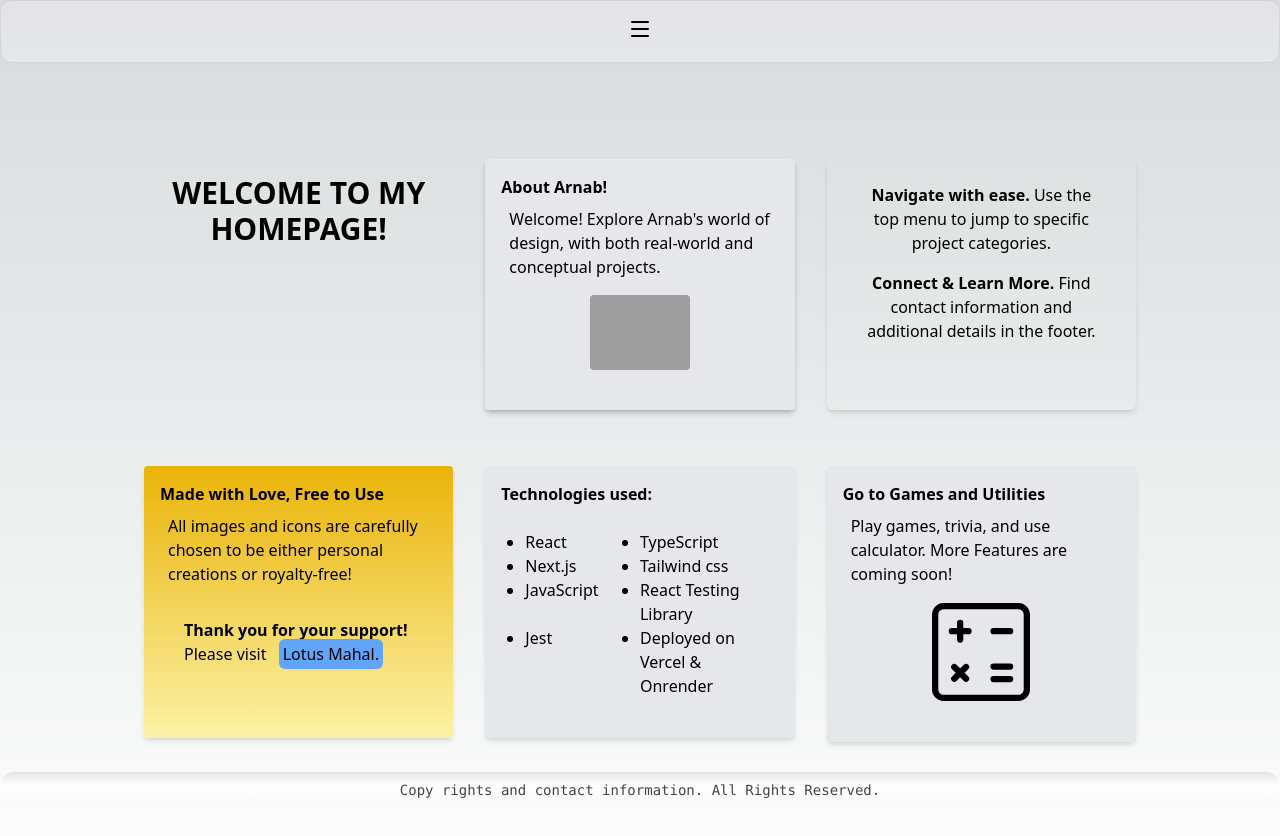
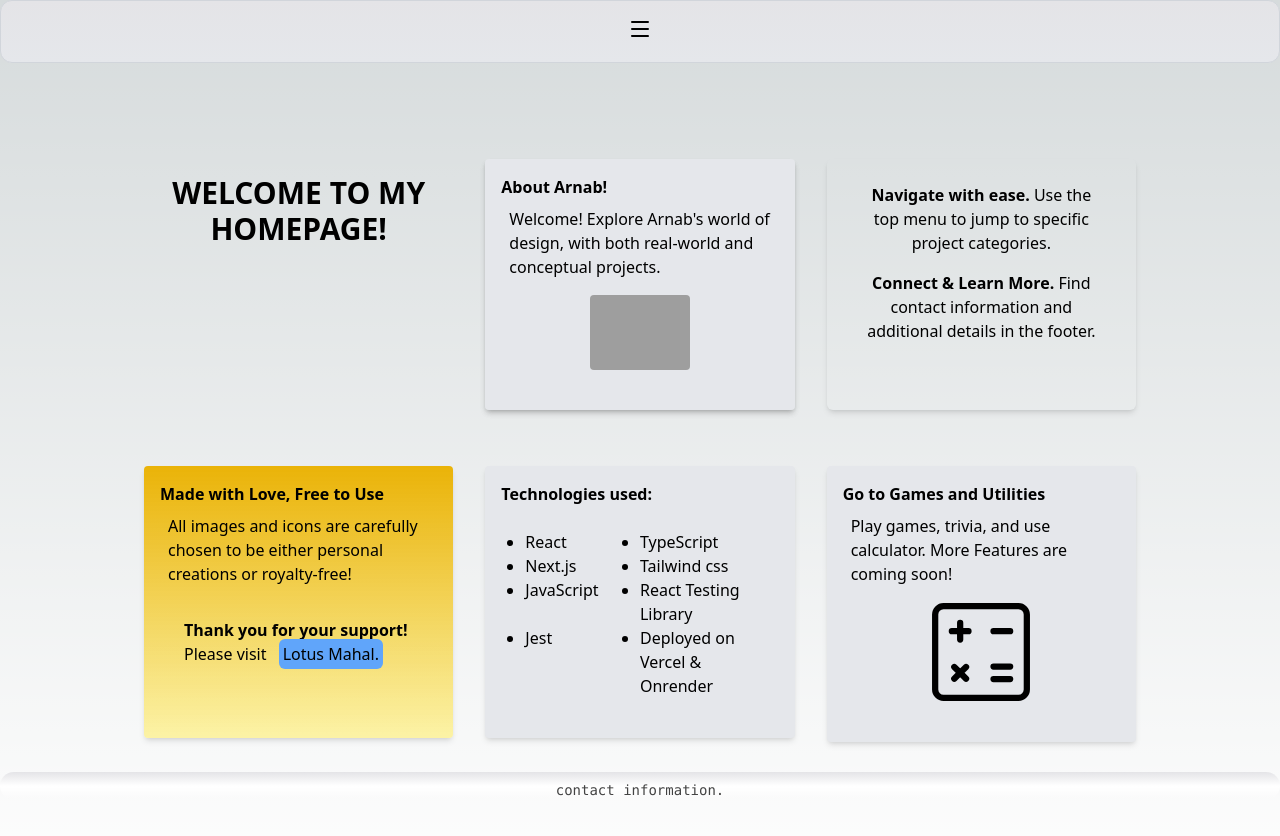
Before and after one commit to arnab-156/arnab-majumdar, a Next.js app: page / in a window 1280 px wide. Shown: the top 836 px of the page. Built offline with nearby package versions, Linux system fonts and the light colour scheme; grey boxes are pictures that could not be loaded.

Commit message:
footer Link and hover delay

```diff
--- a/src/app/components/navigation.tsx
+++ b/src/app/components/navigation.tsx
@@ -10,7 +10,7 @@ export const Navigation = () => {
              sm:w-full lg:w-full lg:static lg:w-auto lg:rounded-xl lg:border lg:bg-gray-200 lg:p-4 lg:dark:bg-zinc-800/30
              hover:w-[96%] hover:sm:w-full hover:ml-2 hover:sm:ml-0 hover:h-fit hover:bg-yellow-600 dark:hover:bg-black hover:opacity-90
              left-0 bottom-3 lg:top-0
-             transition ease-in-out group-hover:duration-300
+             transition ease-in-out delay-150 group-hover:duration-300
              `}>
                 <span className="group-hover:hidden">
                     <button type="button" className="focus:outline-none" aria-label="open menu to navigate">
@@ -41,15 +41,20 @@ export const Navigation = () => {
                     </Link>
                 </div>
             </section>
-            <section className="group fixed left-0 top-0 lg:top-auto lg:bottom-0 flex w-full items-end justify-center bg-gradient-to-b from-zinc-200 via-white dark:from-black dark:via-black hover:bg-yellow-600 hover:h-fit rounded-[36px]">
-                <span className="animate-pulse mt-2 group-hover:hidden">Copy rights and contact information. All Rights Reserved.</span>
-                <div className="hidden group-hover:block m-4 mt-0">
+            <section className={`group fixed left-0 top-0 lg:top-auto lg:bottom-0 flex w-full items-end justify-center
+                bg-gradient-to-b from-zinc-200 via-white dark:from-black dark:via-black
+                hover:bg-yellow-600 hover:h-fit rounded-[36px]
+                transition ease-in-out delay-150 group-hover:duration-300
+                `
+            }>
+                <span className="animate-pulse mt-2 group-hover:hidden">contact information.</span>
+                <div className="hidden group-hover:block mx-4 mt-0">
                     <p className="mb-2 mt-2">
                         My Gallup CliftonStrengths are <strong>Input, Achiever, Ideation, Futuristic, Learner</strong>.
                         Connect with me to learn more:
                     </p>
                     <div className="group-hover:flex justify-content-center">
-                        <a
+                        <Link
                             href="https://www.linkedin.com/in/arnab156/"
                             title="linked in profile of arnab"
                         >
@@ -61,8 +66,8 @@ export const Navigation = () => {
                                 height={30}
                                 unoptimized
                             />
-                        </a>
-                        <a
+                        </Link>
+                        <Link
                             href="https://www.instagram.com/theknightatthemuseum"
                             title="instagram logo icons"
                         >
@@ -74,7 +79,8 @@ export const Navigation = () => {
                                 height={30}
                                 unoptimized
                             />
-                        </a>
+                        </Link>
+                        <p>Copy rights and all Rights Reserved.</p>
                     </div>
                 </div>
             </section>
```
